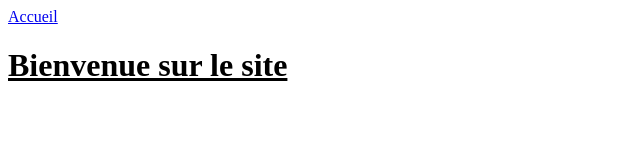
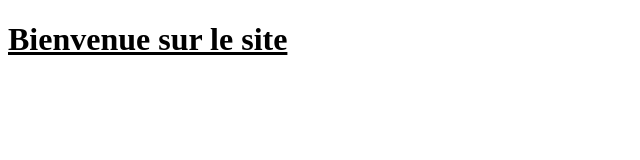
Before and after one commit to Alexis-crl/test, a plain HTML site: page index.html in a window 1280 px wide. Shown: the whole page, without its empty margins (0-640 px from the left). Drawn offline with Linux system fonts and the light colour scheme.

Commit message:
Update index.html

```diff
--- a/index.html
+++ b/index.html
@@ -8,10 +8,6 @@
     <title>ACCUEIL</title>
 </head>
 <body>
-
-    <nav>
-        <a href="#">Accueil</a>
-    </nav>
     <main>
         <h1>Bienvenue sur le site</h1>
     </main>
```
